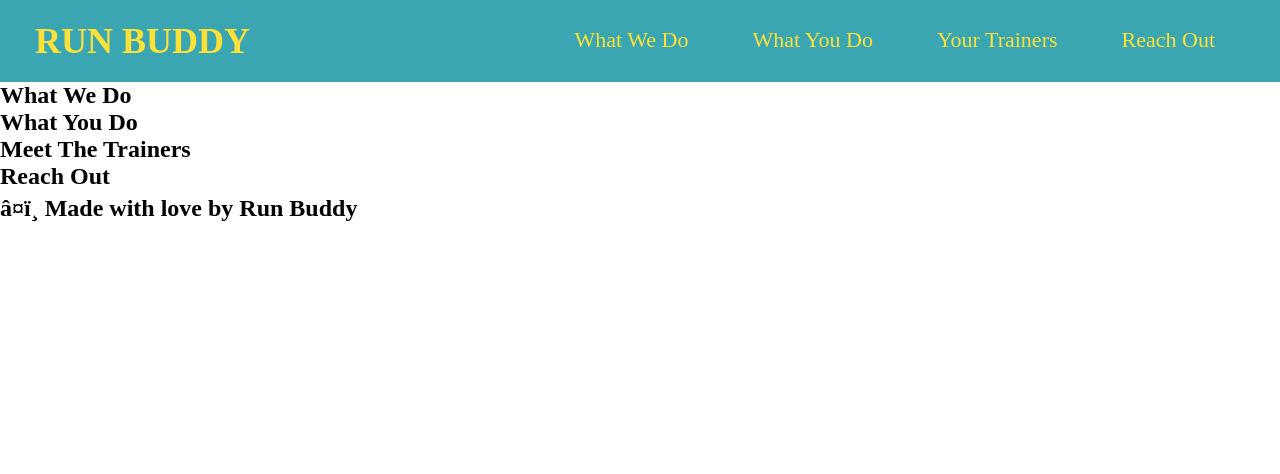
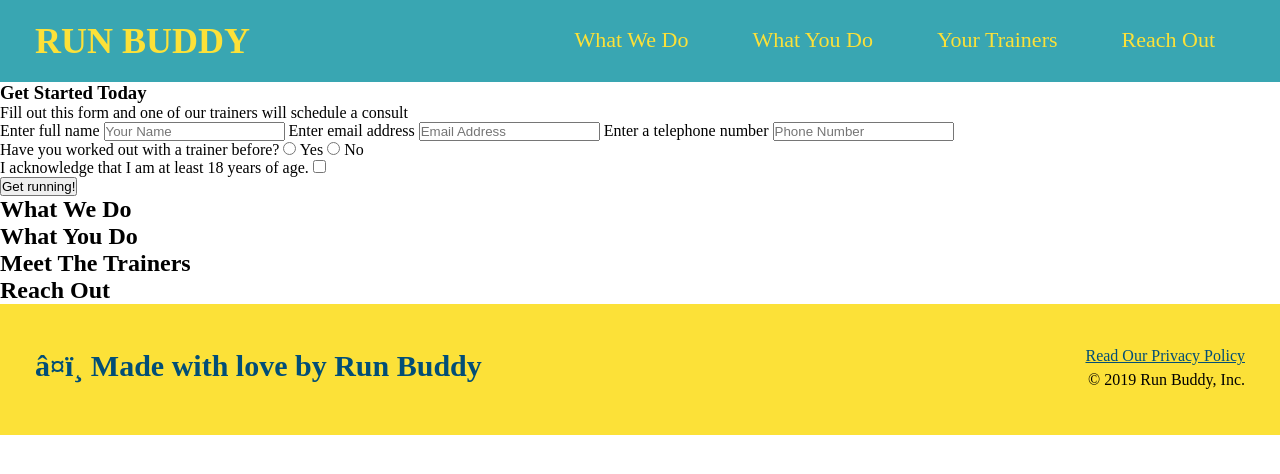
Before and after one commit to chodge9/run-buddy, a plain HTML site: page runbuddyindex.html in a window 1280 px wide. Drawn offline with Linux system fonts and the light colour scheme.

Commit message:
added the hero section to the site

```diff
--- a/assets/css/style.css
+++ b/assets/css/style.css
@@ -1,10 +1,10 @@
 * {
     margin: 0;
     padding: 0;
+    box-sizing: border-box;
 }
 
 body {
-    /*more on this crazy alphanumerical value in a minute! */
     color: #39a6b2
     font-family: Helvitca, Arial, sans-serif;
 }
@@ -42,3 +42,26 @@ header nav ul li a {
     font-weight: lighter;
     font-size: 22px;
 }
+
+footer {
+    background: #fce138;
+    width: 100%;
+    padding: 40px 35px;
+}
+
+footer h2 {
+    display: inline;
+    color: #024e76;
+    font-size: 30px;
+    margin: 0;
+}
+
+footer div {
+    float: right;
+    line-height: 1.5;
+    text-align: right;
+}
+
+footer a {
+    color: #024e76
+}
--- a/runbuddyindex.html
+++ b/runbuddyindex.html
@@ -34,8 +34,37 @@
     </header>
     <!-- hero/jumbotron-->
     <section>
-
+        <div>
+            <h3>Get Started Today</h3>
+            <p>Fill out this form and one of our trainers will schedule a consult</p>
+            <!-- Add form element -->
+            <form>
+                <label for="name">Enter full name</label>
+                <input type="text" placeholder="Your Name" name="name" id="name" />
+                <label for="email">Enter email address</label>
+                <input type="email" placeholder="Email Address" name="email" id="email" />
+                <label for="phone">Enter a telephone number</label>
+                <input type="tel" placeholder="Phone Number" name="phone" id="phone" />
+                <p>
+                    Have you worked out with a trainer before?
+                    <input type="radio" name="trainer-confirm" id="trainer-yes" />
+                    <label for="trainer-yes">Yes</label>
+                    <input type="radio" name="trainer-confirm" id="trainer-no" />
+                    <label for="trainer-no">No</label>
+                </p>
+                <p>
+                    <label for="checkbox" >
+                        I acknowledge that I am at least 18 years of age.
+                    </label>
+                    <input type="checkbox" name="age-confirm" id="checkbox" />
+                </p>
+                <button type="submit">
+                    Get running!
+                </button>
+            </form>
+        </div>
     </section>
+    <!-- end hero -->
     <!-- "what we do" section-->
     <section>
         <h2>What We Do</h2>
@@ -59,6 +88,10 @@
     <!-- footer -->
     <footer>
         <h2>❤️ Made with love by Run Buddy</h2>
+        <div>
+            <a href="#">Read Our Privacy Policy</a><br />
+            &copy; 2019 Run Buddy, Inc.
+        </div>
     </footer>
     </body>
 </html>
```
